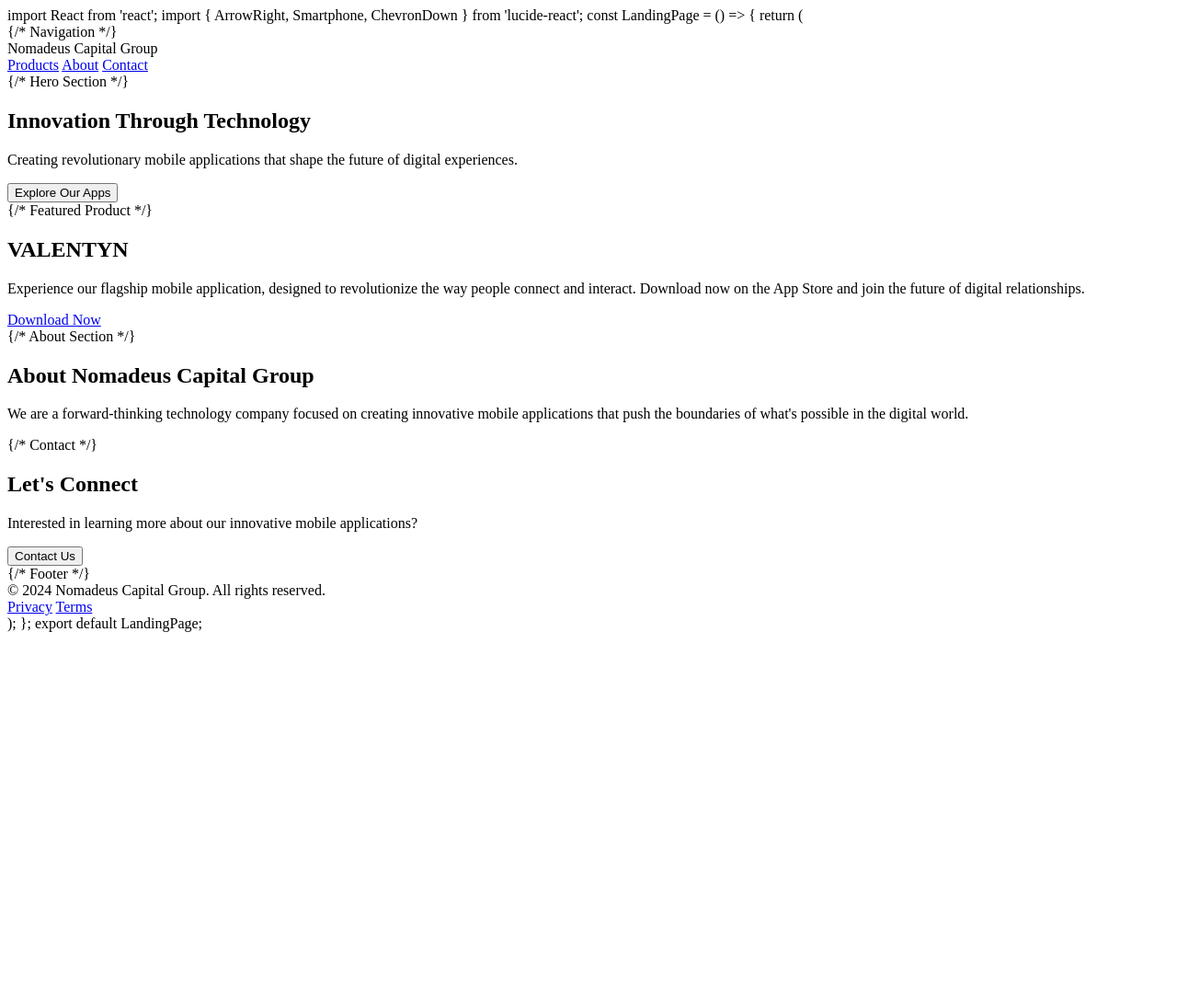
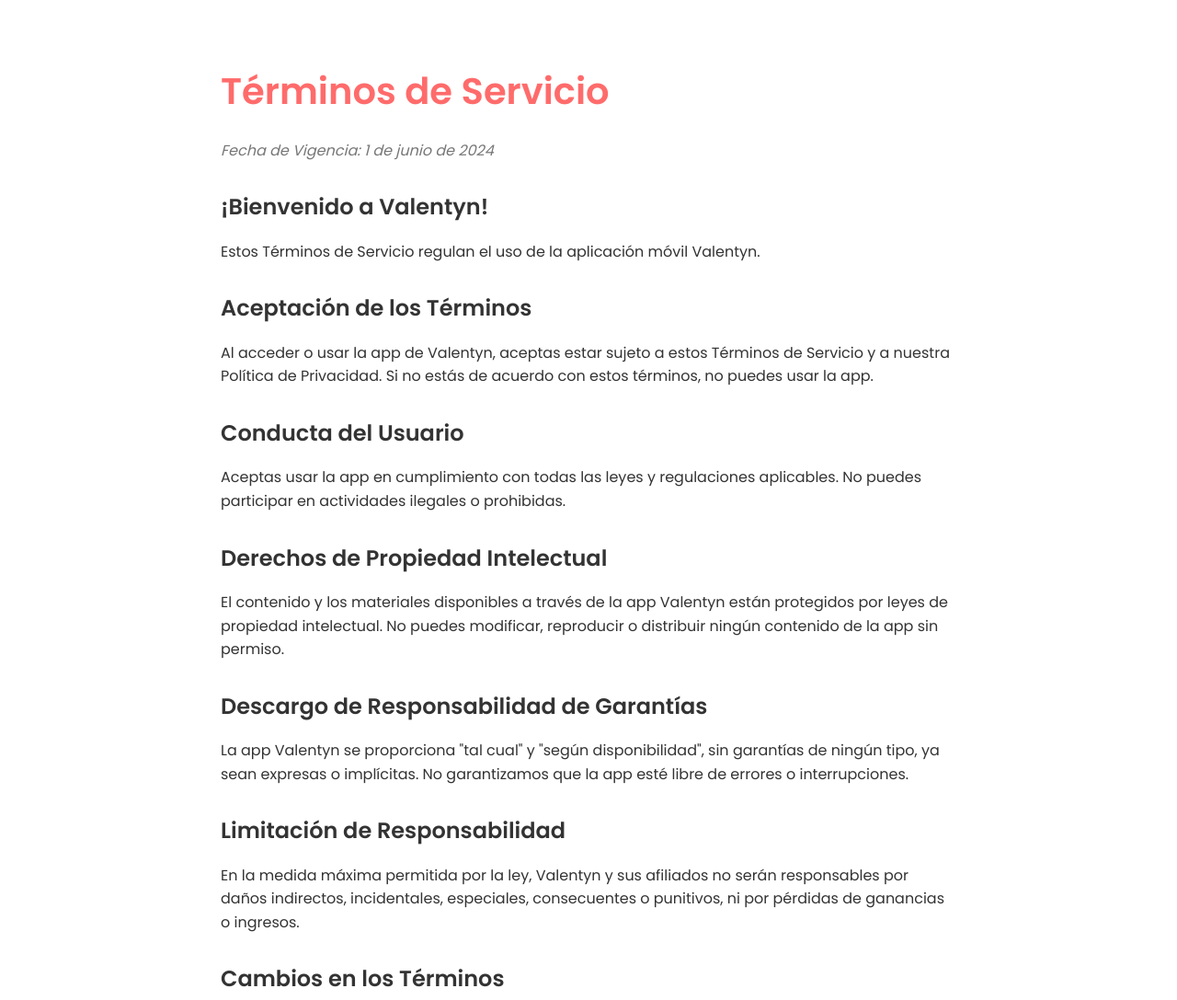
Before and after one commit to valentynapp/valentynapp.github.io, a plain HTML site: page terms.html in a window 1280 px wide. Shown: the top 1087 px of the page at 92% size. Before the commit the page ends 800 px from the top, so only its background shows below. Drawn offline with Linux system fonts and the light colour scheme.

Commit message:
Update terms.html

```diff
--- a/terms.html
+++ b/terms.html
@@ -1,118 +1,77 @@
-import React from 'react';
-import { ArrowRight, Smartphone, ChevronDown } from 'lucide-react';
+<!DOCTYPE html>
+<html lang="es">
+<head>
+    <meta charset="UTF-8">
+    <meta name="viewport" content="width=device-width, initial-scale=1.0">
+    <title>Valentyn - Términos de Servicio</title>
+    <style>
+        @import url('https://fonts.googleapis.com/css2?family=Poppins:wght@300;400;600&display=swap');
+        :root {
+            --primary-color: #F5F5F5;
+            --secondary-color: #333333;
+            --accent-color: #FF6B6B;
+            --background-color: #FFFFFF;
+        }
+        body {
+            font-family: 'Poppins', sans-serif;
+            line-height: 1.6;
+            color: var(--secondary-color);
+            background-color: var(--background-color);
+            margin: 0;
+            padding: 0;
+        }
+        .container {
+            max-width: 800px;
+            margin: 0 auto;
+            padding: 40px 20px;
+        }
+        h1 {
+            color: var(--accent-color);
+            font-size: 2.5em;
+            margin-bottom: 20px;
+        }
+        h2 {
+            color: var(--secondary-color);
+            font-size: 1.5em;
+            margin-top: 30px;
+            margin-bottom: 15px;
+        }
+        p {
+            margin-bottom: 15px;
+        }
+        .date {
+            color: #777;
+            font-style: italic;
+            margin-bottom: 30px;
+        }
+        .contact {
+            margin-top: 40px;
+            padding-top: 20px;
+            border-top: 1px solid #ddd;
+        }
+    </style>
+</head>
+<body>
+    <div class="container">
+        <h1>Términos de Servicio</h1>
+        <p class="date">Fecha de Vigencia: 1 de junio de 2024</p>
+        <h2>¡Bienvenido a Valentyn!</h2>
+        <p>Estos Términos de Servicio regulan el uso de la aplicación móvil Valentyn.</p>
+        <h2>Aceptación de los Términos</h2>
+        <p>Al acceder o usar la app de Valentyn, aceptas estar sujeto a estos Términos de Servicio y a nuestra Política de Privacidad. Si no estás de acuerdo con estos términos, no puedes usar la app.</p>
+        <h2>Conducta del Usuario</h2>
+        <p>Aceptas usar la app en cumplimiento con todas las leyes y regulaciones aplicables. No puedes participar en actividades ilegales o prohibidas.</p>
+        <h2>Derechos de Propiedad Intelectual</h2>
+        <p>El contenido y los materiales disponibles a través de la app Valentyn están protegidos por leyes de propiedad intelectual. No puedes modificar, reproducir o distribuir ningún contenido de la app sin permiso.</p>
+        <h2>Descargo de Responsabilidad de Garantías</h2>
+        <p>La app Valentyn se proporciona "tal cual" y "según disponibilidad", sin garantías de ningún tipo, ya sean expresas o implícitas. No garantizamos que la app esté libre de errores o interrupciones.</p>
+        <h2>Limitación de Responsabilidad</h2>
+        <p>En la medida máxima permitida por la ley, Valentyn y sus afiliados no serán responsables por daños indirectos, incidentales, especiales, consecuentes o punitivos, ni por pérdidas de ganancias o ingresos.</p>
+        <h2>Cambios en los Términos</h2>
+        <p>Podemos actualizar estos Términos de Servicio de vez en cuando. Cualquier cambio será efectivo inmediatamente después de su publicación. Tu uso continuado de la app después de la publicación de los cambios constituye tu aceptación de los términos revisados.</p>
+        <div class="contact">
+            <h2>Contáctanos</h2>
+            <p>Si tienes alguna pregunta sobre estos Términos de Servicio, contáctanos en contactvalentyn@gmail.com.</p>
 
-const LandingPage = () => {
-  return (
-    <div className="min-h-screen bg-white">
-      {/* Navigation */}
-      <nav className="fixed w-full bg-white/80 backdrop-blur-sm z-50 border-b">
-        <div className="container mx-auto px-4 py-4 flex items-center justify-between">
-          <div className="text-xl font-bold bg-gradient-to-r from-purple-600 to-blue-500 bg-clip-text text-transparent">
-            Nomadeus Capital Group
-          </div>
-          <div className="hidden md:flex items-center gap-8">
-            <a href="#products" className="text-gray-600 hover:text-purple-600">Products</a>
-            <a href="#about" className="text-gray-600 hover:text-purple-600">About</a>
-            <a href="#contact" className="text-gray-600 hover:text-purple-600">Contact</a>
-          </div>
-        </div>
-      </nav>
-
-      {/* Hero Section */}
-      <section className="pt-32 pb-20 px-4 bg-gradient-to-br from-purple-50 to-blue-50">
-        <div className="container mx-auto max-w-6xl">
-          <div className="flex flex-col md:flex-row items-center gap-12">
-            <div className="flex-1">
-              <h1 className="text-5xl md:text-7xl font-bold mb-6 bg-gradient-to-r from-purple-600 to-blue-500 bg-clip-text text-transparent">
-                Innovation Through Technology
-              </h1>
-              <p className="text-xl md:text-2xl text-gray-600 mb-8 max-w-2xl">
-                Creating revolutionary mobile applications that shape the future of digital experiences.
-              </p>
-              <div className="flex gap-4">
-                <button className="bg-gradient-to-r from-purple-600 to-blue-500 text-white px-6 py-3 rounded-full flex items-center gap-2 hover:from-purple-700 hover:to-blue-600">
-                  Explore Our Apps <ArrowRight className="w-4 h-4" />
-                </button>
-              </div>
-            </div>
-            <div className="flex-1">
-              <div className="bg-gradient-to-br from-purple-500 to-blue-500 rounded-2xl p-8 aspect-square flex items-center justify-center shadow-lg">
-                <Smartphone className="w-32 h-32 text-white" />
-              </div>
-            </div>
-          </div>
-        </div>
-      </section>
-
-      {/* Featured Product */}
-      <section className="py-20">
-        <div className="container mx-auto px-4 max-w-6xl">
-          <div className="flex flex-col md:flex-row items-center gap-12">
-            <div className="flex-1 order-2 md:order-1">
-              <h2 className="text-4xl font-bold mb-6 text-purple-600">VALENTYN</h2>
-              <p className="text-lg text-gray-600 mb-6">
-                Experience our flagship mobile application, designed to revolutionize the way people connect and interact.
-                Download now on the App Store and join the future of digital relationships.
-              </p>
-              <a
-                href="https://apps.apple.com/es/app/valentyn/id6670407223"
-                className="inline-flex items-center gap-2 text-blue-500 hover:text-blue-600 font-medium"
-              >
-                Download Now <ArrowRight className="w-4 h-4" />
-              </a>
-            </div>
-            <div className="flex-1 order-1 md:order-2">
-              <div className="bg-gradient-to-br from-blue-100 to-purple-100 rounded-2xl p-8 aspect-square flex items-center justify-center relative overflow-hidden group">
-                <div className="absolute inset-0 bg-gradient-to-br from-purple-500/10 to-blue-500/10 group-hover:scale-110 transition-transform duration-500"></div>
-                <Smartphone className="w-32 h-32 text-purple-500" />
-              </div>
-            </div>
-          </div>
-        </div>
-      </section>
-
-      {/* About Section */}
-      <section className="py-20 bg-gradient-to-br from-blue-50 to-purple-50">
-        <div className="container mx-auto px-4 max-w-6xl text-center">
-          <h2 className="text-3xl font-bold mb-6 bg-gradient-to-r from-purple-600 to-blue-500 bg-clip-text text-transparent">
-            About Nomadeus Capital Group
-          </h2>
-          <p className="text-xl mb-8 text-gray-600 max-w-3xl mx-auto">
-            We are a forward-thinking technology company focused on creating innovative mobile applications
-            that push the boundaries of what's possible in the digital world.
-          </p>
-        </div>
-      </section>
-
-      {/* Contact */}
-      <section className="py-20 bg-gradient-to-br from-purple-600 to-blue-500 text-white">
-        <div className="container mx-auto px-4 max-w-6xl text-center">
-          <h2 className="text-3xl font-bold mb-6">Let's Connect</h2>
-          <p className="text-xl mb-8 text-white/90">
-            Interested in learning more about our innovative mobile applications?
-          </p>
-          <button className="bg-white text-purple-600 px-6 py-3 rounded-full hover:bg-gray-100">
-            Contact Us
-          </button>
-        </div>
-      </section>
-
-      {/* Footer */}
-      <footer className="py-12 bg-white">
-        <div className="container mx-auto px-4 max-w-6xl">
-          <div className="flex flex-col md:flex-row justify-between items-center">
-            <div className="text-sm text-gray-600">
-              © 2024 Nomadeus Capital Group. All rights reserved.
-            </div>
-            <div className="flex gap-6 mt-4 md:mt-0">
-              <a href="#" className="text-gray-600 hover:text-purple-600">Privacy</a>
-              <a href="#" className="text-gray-600 hover:text-purple-600">Terms</a>
-            </div>
-          </div>
-        </div>
-      </footer>
-    </div>
-  );
-};
-
-export default LandingPage;
+</body>
+</html>
```
